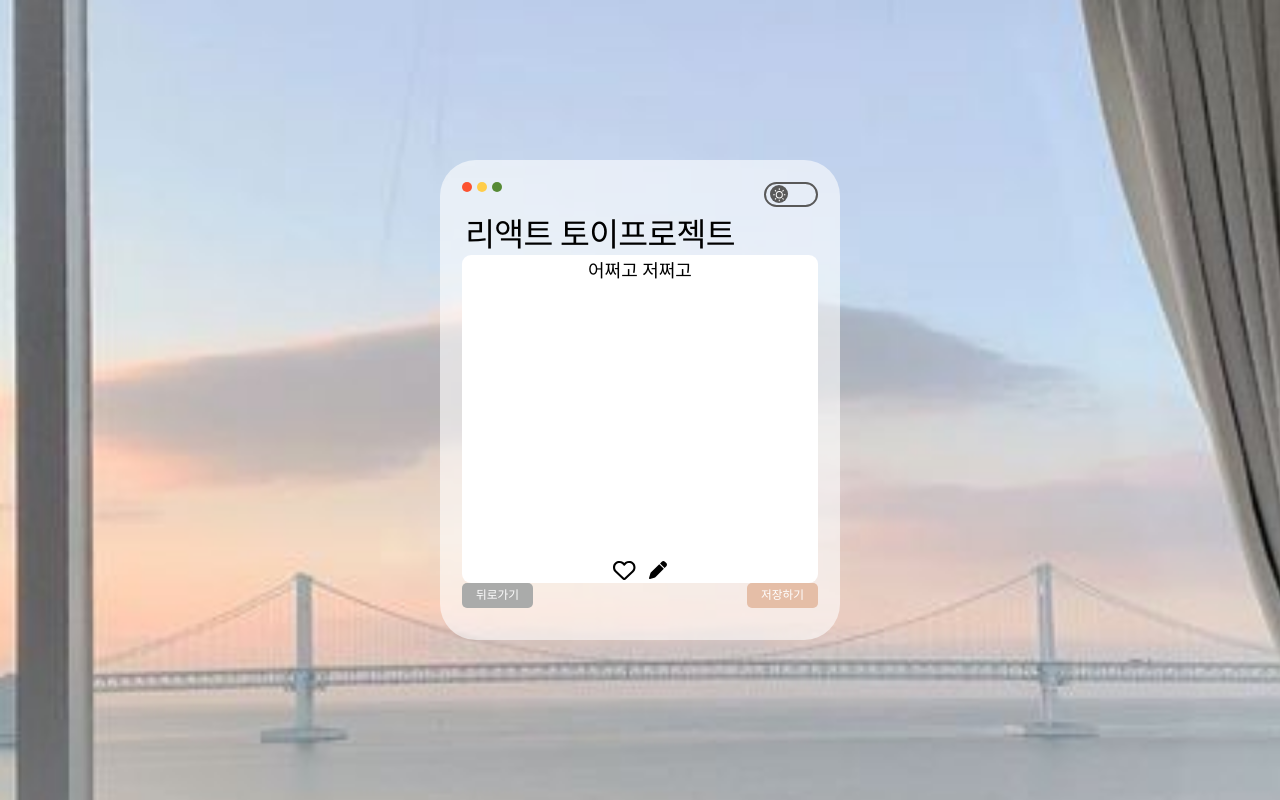
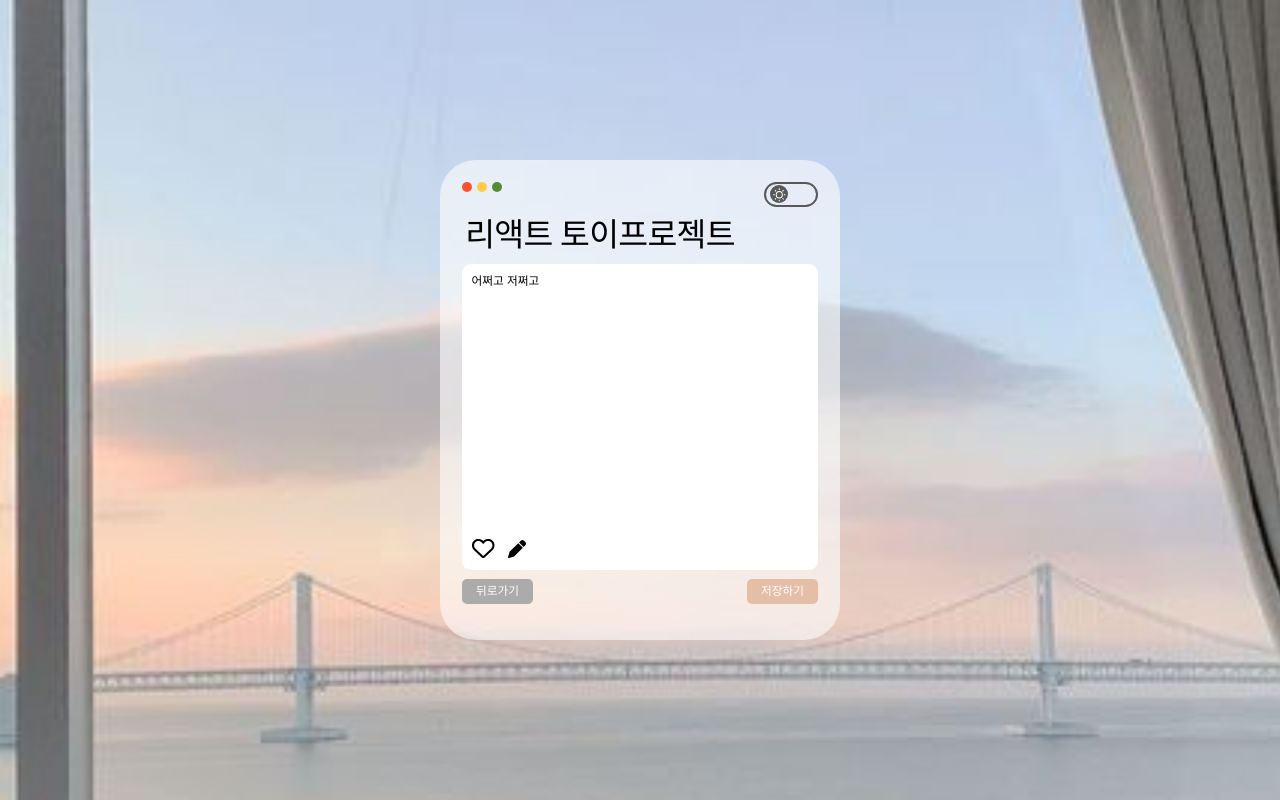
Before and after one commit to namdaeun/Client, a React (Vite) app in the folder note-app/: page /view in a window 1280 px wide. Built offline with nearby package versions, Linux system fonts and the light colour scheme; a web font is replaced by a local one.

Commit message:
:sparkles: feat: ViewPage UI 구현

```diff
--- a/note-app/src/components/BoxHeader/BoxHeader.tsx
+++ b/note-app/src/components/BoxHeader/BoxHeader.tsx
@@ -1,6 +1,5 @@
 import { css } from "@emotion/react";
 import { circleStyle, dotWrapper, wrapper } from "./BoxHeader.style";
-import { useTheme } from "../../context/theme";
 import { Theme } from "../../styles/theme";
 import ModeSwitch from "../ModeSwitch/ModeSwitch";
 
--- a/note-app/src/components/ContentBox/ContentBox.tsx
+++ b/note-app/src/components/ContentBox/ContentBox.tsx
@@ -24,8 +24,8 @@ const ContentBox = ({
     default: {
       width: '50vh',
       height: '60vh',
+      padding: '1.2rem',
 
-      padding: '1.2rem',
       borderRadius: '2rem',
       backgroundColor: hexToRGBA({ hex: theme.bgColor, opacity: 0.589 }),
       color: theme.textColor,
@@ -33,6 +33,7 @@ const ContentBox = ({
     content: {
       display: 'flex',
       alignItems: 'center',
+
       borderRadius: '0.5rem',
       backgroundColor: theme.bgColor,
       color: theme.textColor,
--- a/note-app/src/pages/ViewPage/ViewPage.style.ts
+++ b/note-app/src/pages/ViewPage/ViewPage.style.ts
@@ -1,4 +1,5 @@
 import { css } from "@emotion/react";
+import { Theme } from "../../styles/theme";
 
 export const iconWrapper = css`
   display: flex;
@@ -6,7 +7,14 @@ export const iconWrapper = css`
   gap: 0.8rem;
 `;
 
+export const content = css`
+  ${Theme.fonts.detail}
+  height: 100%;
+  overflow-x: scroll;
+`;
+
 export const btnWrapper = css`
   display: flex;
+  align-items: flex-end;
   justify-content: space-between;
 `
--- a/note-app/src/pages/ViewPage/ViewPage.tsx
+++ b/note-app/src/pages/ViewPage/ViewPage.tsx
@@ -5,7 +5,7 @@ import { faPen, faHeart as faSolidHeart } from "@fortawesome/free-solid-svg-icon
 import { faHeart as faRegularHeart} from "@fortawesome/free-regular-svg-icons";
 import { useState } from "react";
 import { Theme } from "../../styles/theme";
-import { btnWrapper, iconWrapper } from "./ViewPage.style";
+import { btnWrapper, content, iconWrapper } from "./ViewPage.style";
 import { useTheme } from "../../context/theme";
 import { useNavigate } from "react-router-dom";
 import Button from "../../components/Button/Button";
@@ -28,10 +28,13 @@ const ViewPage = () => {
       <ContentBox variant="content" styles={{
         display: 'flex',
         flexDirection: 'column',
+        alignItems: 'start',
         justifyContent: 'space-between',
-        height: '75%',
+        height: '70%',
+        margin: '0.5rem 0',
+        padding: '0.5rem'
       }}>
-        <div>어쩌고 저쩌고</div>
+        <article css={content}>어쩌고 저쩌고</article>
         <section css={iconWrapper}>
           <FontAwesomeIcon
             icon={isHeart ? faSolidHeart : faRegularHeart}
```
